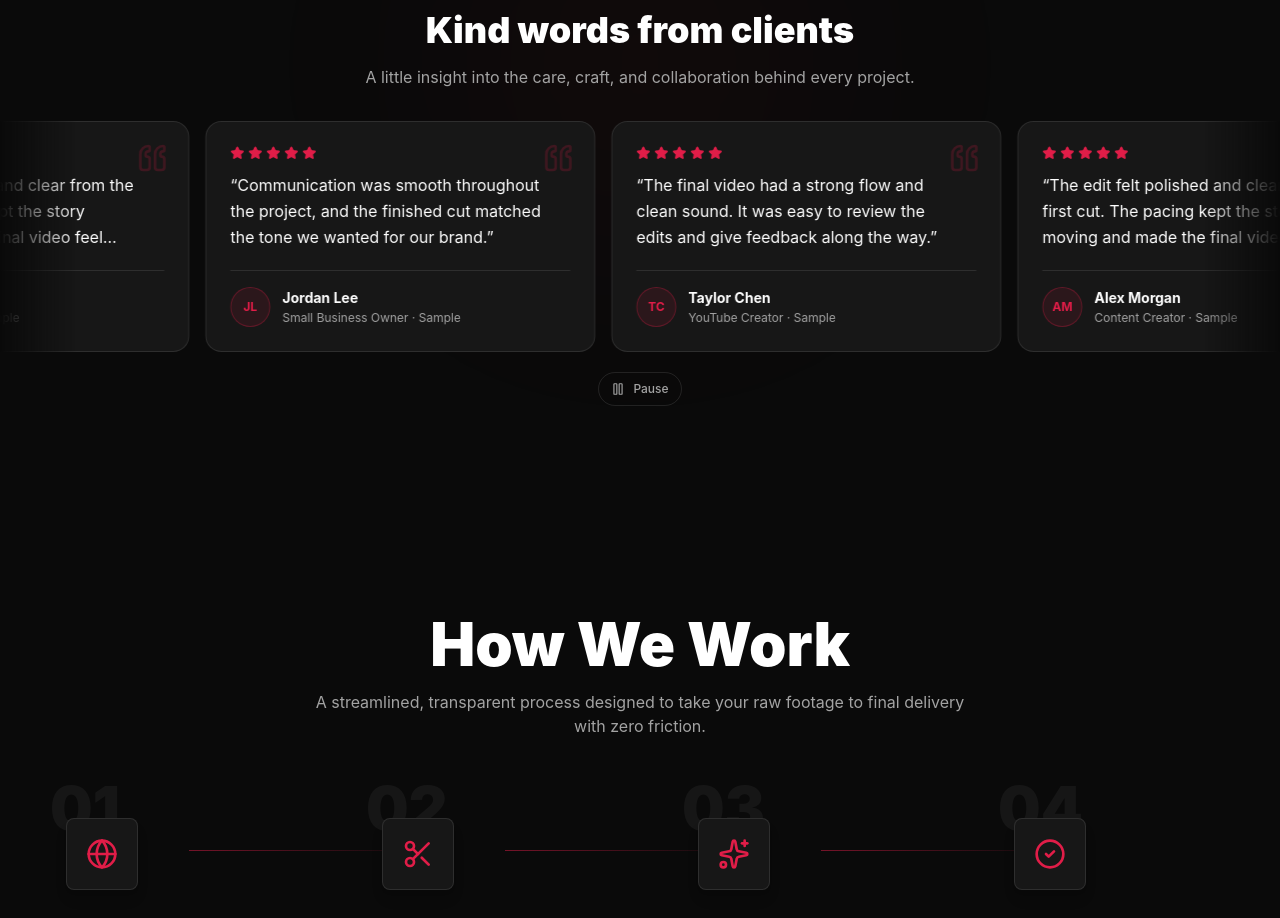
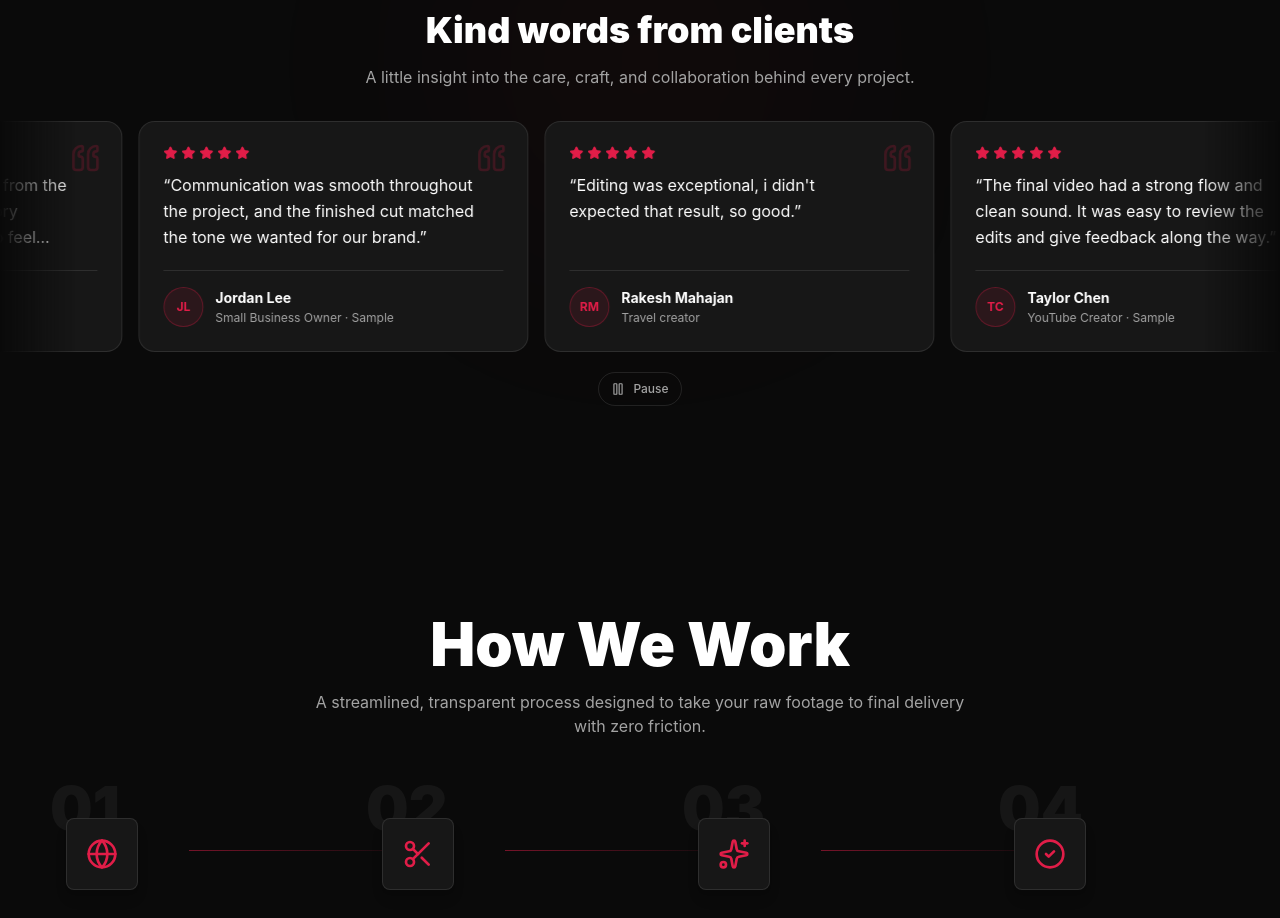
Before and after one commit to purohitravi111/Unknown-Edits, a Next.js app: page / in a window 1280 px wide. Shown: the part 3040-3958 px from the top of the page. Built offline with nearby package versions, Linux system fonts and the light colour scheme; no server answers.

Commit message:
Update content.ts

```diff
--- a/data/content.ts
+++ b/data/content.ts
@@ -415,7 +415,7 @@ export const team: TeamMember[] = [
 
 export const testimonials: Testimonial[] = [
   {
-    clientName: "Alex Morgan", // SAMPLE ONLY: replace with a real client's public name
+    clientName: "Ankish Jain", // SAMPLE ONLY: replace with a real client's public name
     company: "Content Creator · Sample", // SAMPLE ONLY: replace with their approved role/company
     photo: "", // OPTIONAL: approved photo path under public/; initials show if blank
     rating: 5, // SAMPLE ONLY: replace with a verified client rating, or use 0 to hide
@@ -430,6 +430,16 @@ export const testimonials: Testimonial[] = [
     review: "Communication was smooth throughout the project, and the finished cut matched the tone we wanted for our brand.", // SAMPLE ONLY: replace with the client's exact approved quote
     isSample: true
   },
+
+  {
+    clientName: "Rakesh Mahajan", // SAMPLE ONLY: replace with a real client's public name
+    company: "Travel creator", // SAMPLE ONLY: replace with their approved role/company
+    photo: "", // OPTIONAL: approved photo path under public/; initials show if blank
+    rating: 5, // SAMPLE ONLY: replace with a verified client rating, or use 0 to hide
+    review: "Editing was exceptional, i didn't expected that result, so good.", // SAMPLE ONLY: replace with the client's exact approved quote
+    isSample: true
+  },
+
   {
     clientName: "Taylor Chen", // SAMPLE ONLY: replace with a real client's public name
     company: "YouTube Creator · Sample", // SAMPLE ONLY: replace with their approved role/company
```
